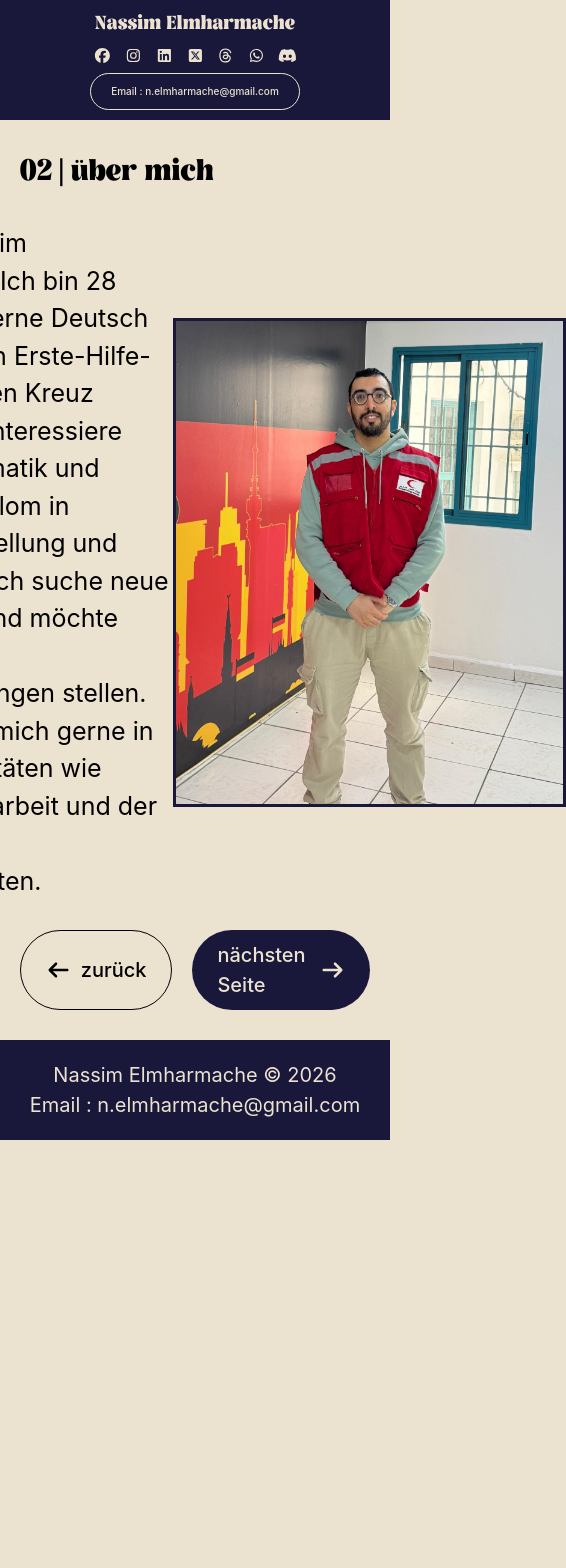
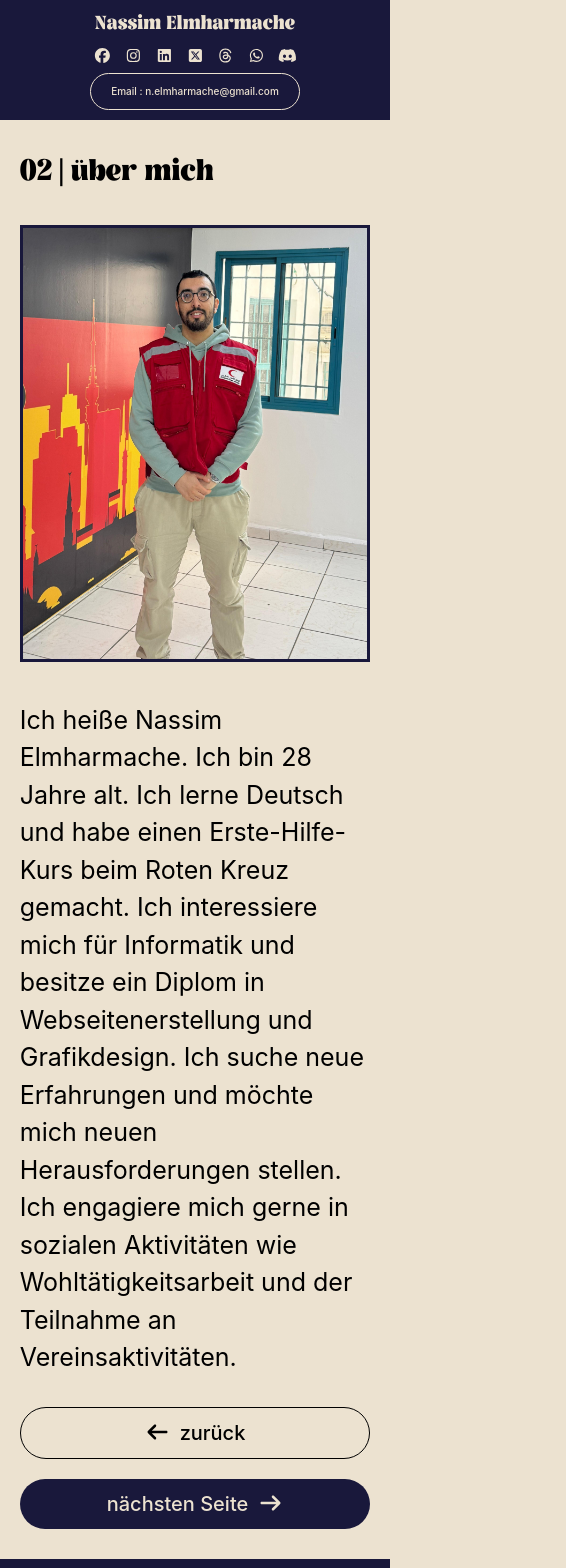
Before and after one commit to ELMHARMACHENASSIM/meinportfolio, a React (Vite) app: page /about in a window 390 px wide. Shown: the top 1568 px of the page, 566 px wide, since content can reach past the window. Before the commit the page ends 1140 px from the top, so only its background shows below. Built offline with nearby package versions, Linux system fonts and the light colour scheme.

Commit message:
second commit 3

```diff
--- a/src/pages/About.jsx
+++ b/src/pages/About.jsx
@@ -14,8 +14,8 @@ const About = () => {
         <div className="w-full h-full flex justify-center items-center flex-col gap-10">
           <div className="flex justify-between items-center">
             <div className="flex justify-center flex-col gap-10 items-center">
-              <div className="flex justify-between items-center">
-                <div className="w-[60%]">
+              <div className="flex justify-between items-center xs:flex-col-reverse gap-10">
+                <div className="w-[60%] xs:w-full">
                   {" "}
                   <p className="text-[25px]">
                     Ich heiße Nassim Elmharmache. Ich bin 28 Jahre alt. Ich
@@ -29,7 +29,7 @@ const About = () => {
                   </p>
                 </div>
 
-                <div className="w-[500px]">
+                <div className="w-[500px] xs:w-full">
                   <img
                     src={img}
                     alt=""
@@ -41,9 +41,9 @@ const About = () => {
           </div>
         </div>
         {/* btn */}
-        <div className="w-full flex gap-5 justify-between py-[30px]">
+        <div className="w-full flex gap-5 justify-between py-[30px] md:flex-row xs:flex-col ">
           <Link
-            className="border-black border py-[10px] px-[25px] text-[20px] font-r flex items-center gap-[10px] rounded-full"
+            className="border-black border py-[10px] px-[25px] text-[20px] font-r flex items-center justify-center gap-[10px] rounded-full "
             to={"/"}
           >
             {" "}
@@ -53,7 +53,7 @@ const About = () => {
             zurück
           </Link>{" "}
           <Link
-            className="border-black border- py-[10px] px-[25px] bg-sec text-body font-r text-[20px] flex items-center gap-[10px] rounded-full"
+            className="border-black border- py-[10px] px-[25px] bg-sec text-body font-r text-[20px] flex items-center justify-center gap-[10px] rounded-full "
             to={"/education"}
           >
             nächsten Seite
--- a/src/pages/Certificats.jsx
+++ b/src/pages/Certificats.jsx
@@ -15,7 +15,7 @@ const Certificats = () => {
           </h1>
         </div>
         <div className="w-full h-full">
-          <div className="grid grid-cols-5 gap-[20px]">
+          <div className="grid grid-cols-5 gap-[20px] xs:grid-cols-1">
             {zertificate.map((zert) => (
               <div className="border-sec border-2 w-full h-full">
                 {" "}
@@ -48,7 +48,7 @@ const Certificats = () => {
        {/* btn */}
               <div className="w-full flex gap-5 justify-between py-[30px]">
                 <Link
-                  className="border-black border py-[10px] px-[25px] text-[20px] font-r flex items-center gap-[10px] rounded-full"
+                  className="border-black border py-[10px] px-[25px] text-[20px] font-r flex items-center justify-center gap-[10px] rounded-full"
                   to={"/education"}
                 >
                   {" "}
--- a/src/pages/Education.jsx
+++ b/src/pages/Education.jsx
@@ -14,7 +14,7 @@ const Education = () => {
           </h1>
         </div>
         <div className="w-full h-full flex justify-center items-center">
-          <div className="grid grid-cols-2 gap-5">
+          <div className="grid grid-cols-2 gap-5 xs:grid-cols-1">
             {ausbild.map((ausb) => (
             <div className=" w-full h-full flex" key={ausb.id}>
               <div className="w-[30%] bg-sec text-body font-r text-[20px] border-sec border-2 flex justify-center items-center flex-col">
@@ -30,9 +30,9 @@ const Education = () => {
           </div>
         </div>
         {/* btn */}
-        <div className="w-full flex gap-5 justify-between py-[30px]">
+        <div className="w-full flex gap-5 justify-between py-[30px] md:flex-row xs:flex-col ">
           <Link
-            className="border-black border py-[10px] px-[25px] text-[20px] font-r flex items-center gap-[10px] rounded-full"
+            className="border-black border py-[10px] px-[25px] text-[20px] font-r flex items-center justify-center  gap-[10px] rounded-full"
             to={"/about"}
           >
             {" "}
@@ -42,7 +42,7 @@ const Education = () => {
             zurück
           </Link>{" "}
           <Link
-            className="border-black border- py-[10px] px-[25px] bg-sec text-body font-r text-[20px] flex items-center gap-[10px] rounded-full"
+            className="border-black border- py-[10px] px-[25px] bg-sec text-body font-r text-[20px] flex items-center justify-center gap-[10px] rounded-full"
             to={"/certificats"}
           >
             nächsten Seite
```
